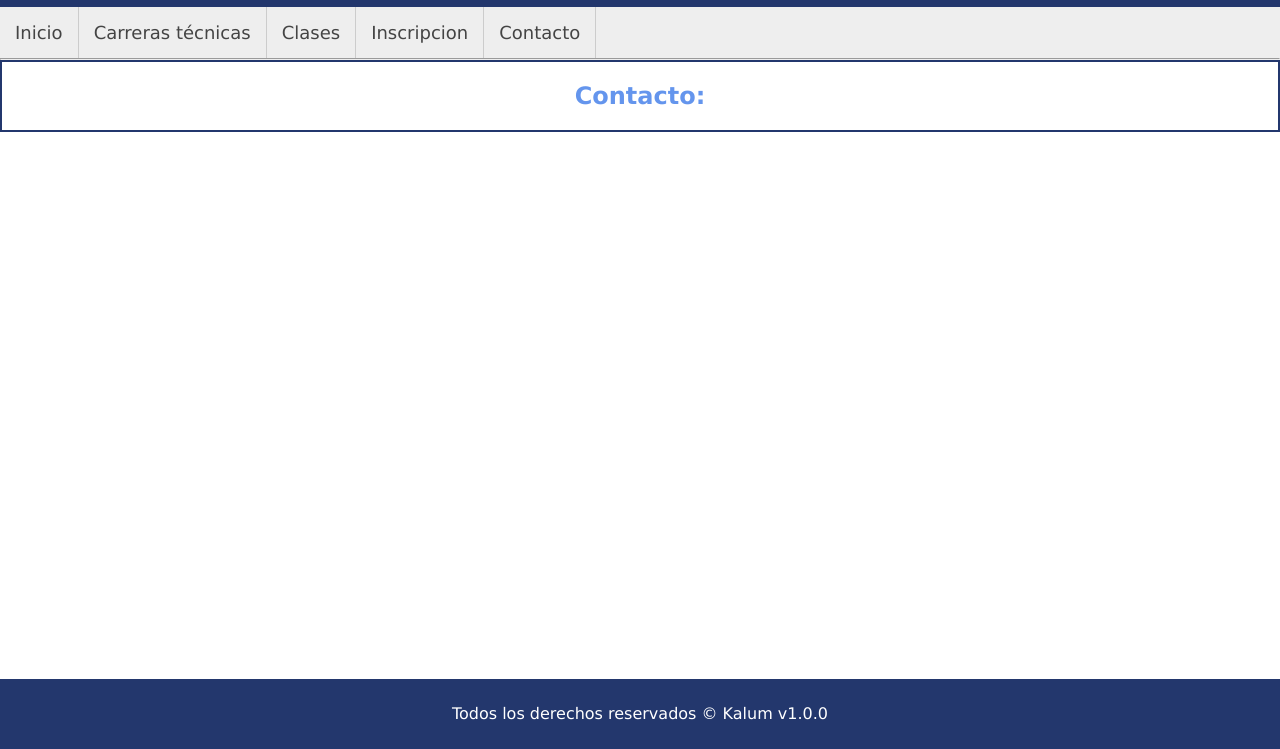
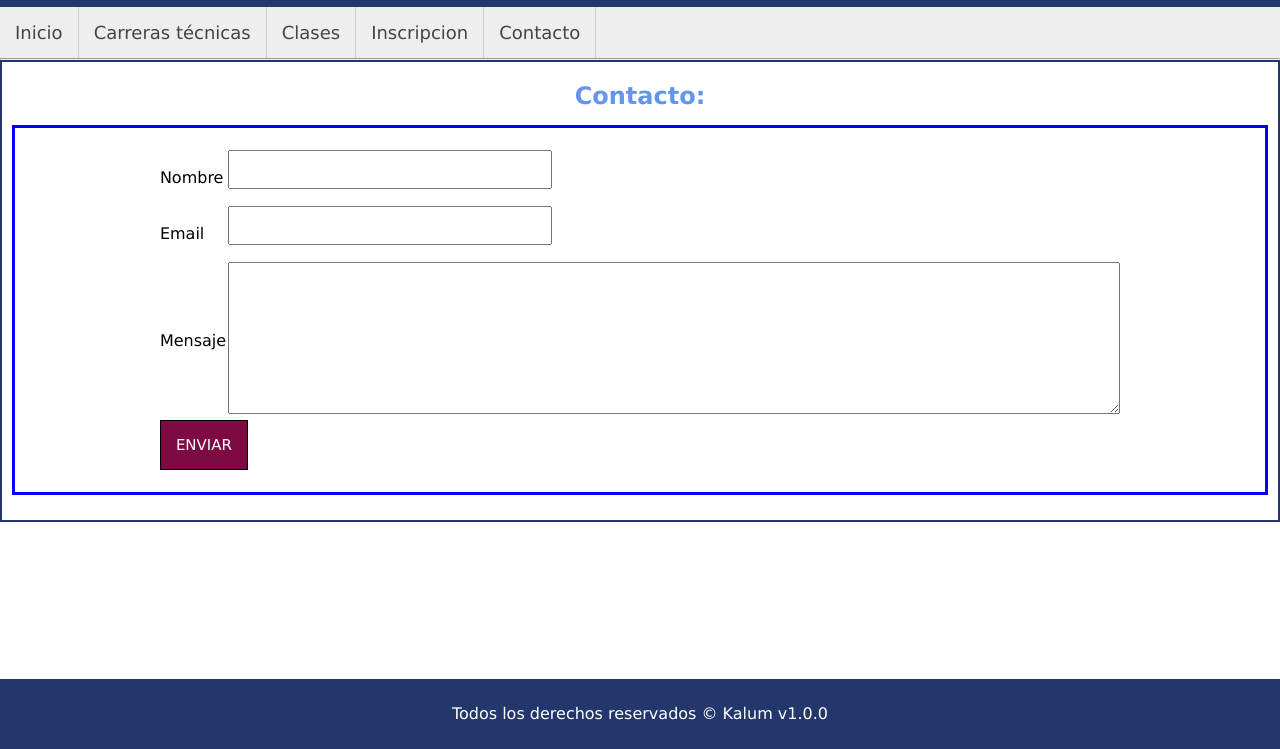
Before and after one commit to EdwinTumax/java-2021-web, a plain HTML site: page contacto.html in a window 1280 px wide. Shown: the part 51-800 px from the top of the page. Drawn offline with Linux system fonts and the light colour scheme.

Commit message:
Finalizacion de pagina de contactos

```diff
--- a/assets/css/style.css
+++ b/assets/css/style.css
@@ -94,7 +94,7 @@ footer a {
     padding: 20px;
 }
 
-#contenido form * {
+#frm-inscripcion * {
   display: inline-block;
 }
 
--- a/contacto.html
+++ b/contacto.html
@@ -23,6 +23,25 @@
             <hr>
             <div id="contenido">
                 <h2>Contacto:</h2>
+                <form action="">
+                    <table>
+                        <tr>
+                            <td>Nombre</td>
+                            <td><input type="text" name="nombre"></td>
+                        </tr>
+                        <tr>
+                            <td>Email</td>
+                            <td><input type="text" name="email"></td>
+                        </tr>
+                        <tr>
+                            <td>Mensaje</td>
+                            <td><textarea cols="125" rows="10"></textarea></td>
+                        </tr>
+                        <tr>
+                           <td colspan="2"><button>Enviar</button></td>
+                        </tr>
+                    </table>
+                </form>
             </div>
             <footer>
                 Todos los derechos reservados &copy; Kalum v1.0.0
```
Also changed, not shown: inscripcion.html (+1 -1 lines).
